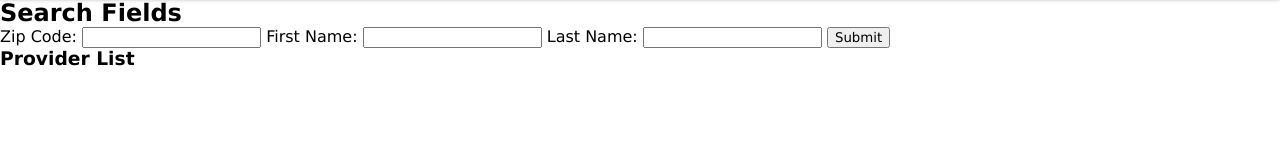
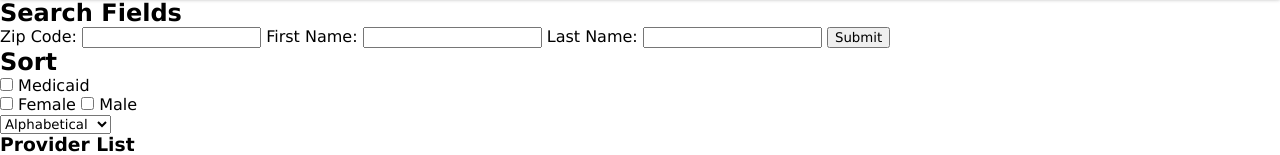
Before and after one commit to PartSloth/phase-1-project-provider-database, a website: page public/index.html in a window 1280 px wide. Shown: the part 1139-1294 px from the top of the page. Before the commit the page ends 1208 px from the top, so only its background shows below. Drawn offline with Linux system fonts and the light colour scheme.

Commit message:
add sort options for GET results

```diff
--- a/public/index.html
+++ b/public/index.html
@@ -46,6 +46,27 @@
         <input type="submit" value="Submit">
     </form>
 
+    <div id="sort-bar">
+        <h2>Sort</h2>
+        <div id="button">
+        <input type="checkbox" id="medicaid-check" name="medicaid-check" value="Medicaid">
+        <label for="medicaid-check">Medicaid</label>
+        </div>
+        <div id="gender">
+            <input type="checkbox" id="female" name="female" value="Female">
+            <label for="female">Female</label>
+            <input type="checkbox" id="male" name="male" value="Male">
+            <label for="male">Male</label>
+        </div>
+        <div id="select-div">
+            <select id="sortSelect" onchange="sortResults()">
+                <option value="Alphabetical">Alphabetical</option>
+                <option value="Last Updated">Last Updated</option>
+                <option value="NPI">NPI</option>
+              </select>
+        </div>
+    </div>
+
     <h3>Provider List</h3>
     <div id="card-container">
         <!-- TEMPLATE
```
